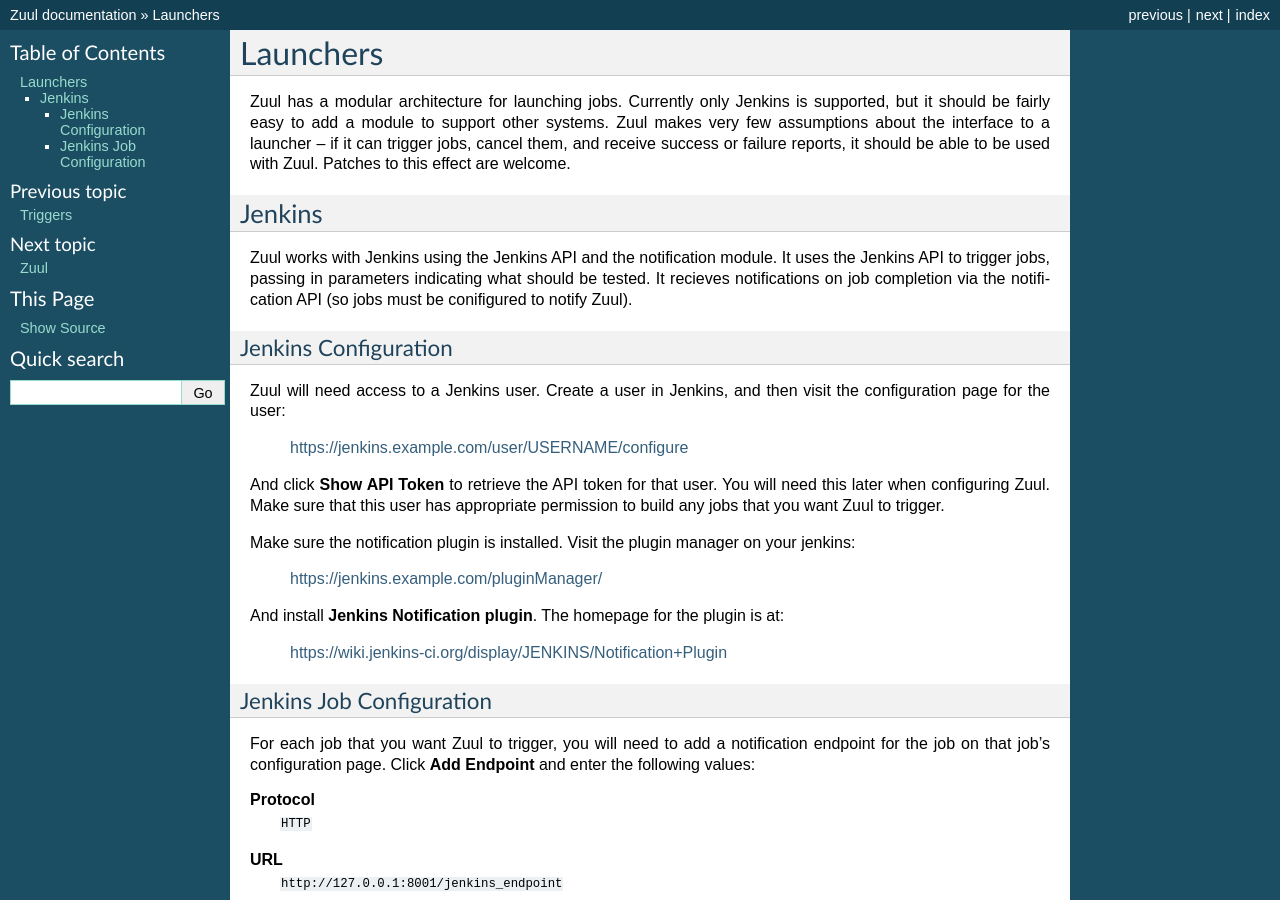
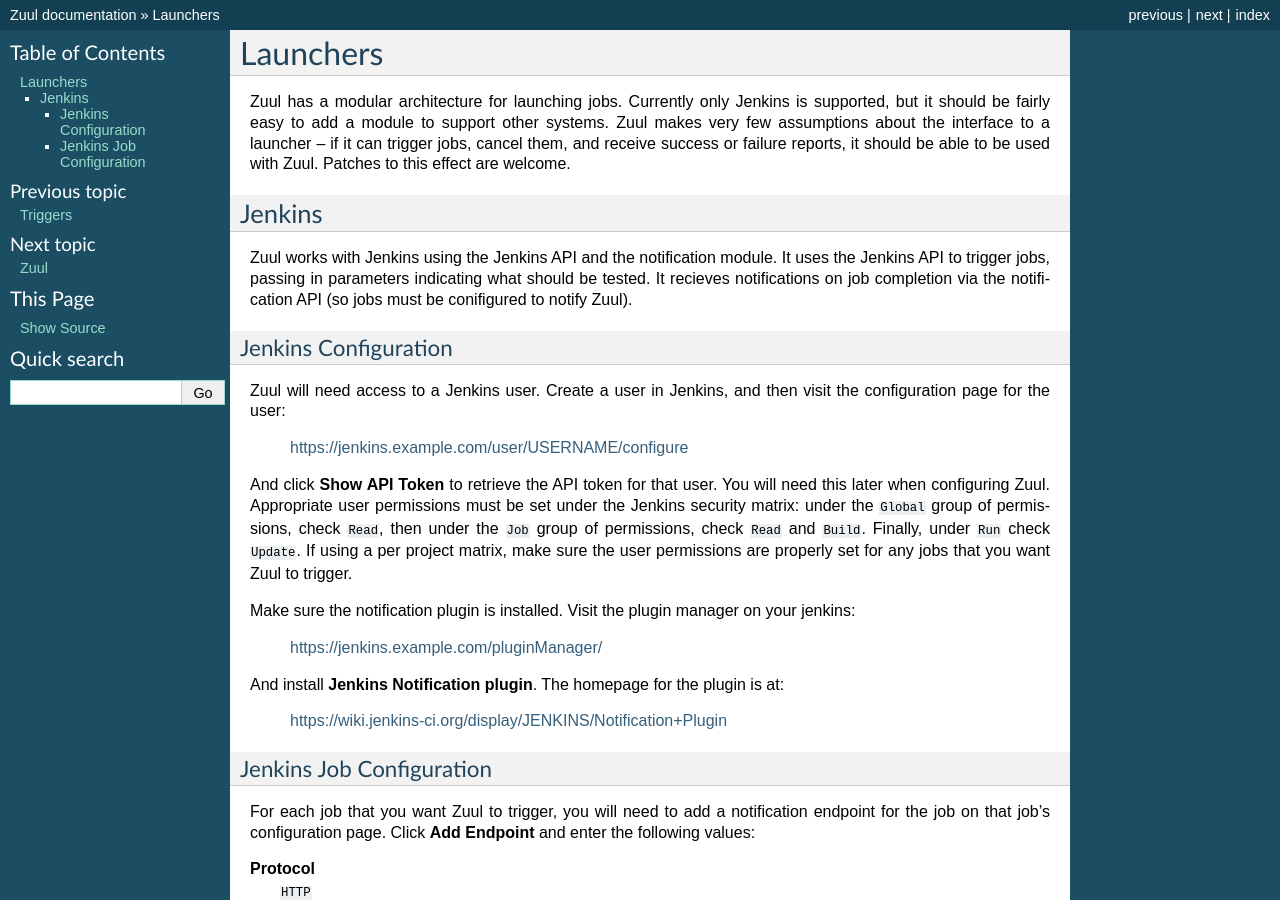
Before and after one commit to openstack-infra/zuul, a Sphinx documentation site: the page built from doc/source/launchers.rst, in a window 1280 px wide and 900 px high. Built offline with Sphinx 7.4.7, drawn with Linux system fonts in a browser that asks for light colours; the version number could not be read and is left out.

Commit message:
document Jenkins user permissions
This document the required permissions of the Zuul Jenkins user.

Change-Id: Id977e3813f943b032c7628d8cdc663b3bdbb688d
Reviewed-on: https://review.openstack.org/16528
Reviewed-by: Jeremy Stanley <fungi@yuggoth.org>
Approved: Clark Boylan <clark.boylan@gmail.com>
Reviewed-by: Clark Boylan <clark.boylan@gmail.com>
Tested-by: Jenkins

```diff
--- a/doc/source/launchers.rst
+++ b/doc/source/launchers.rst
@@ -29,9 +29,13 @@
   https://jenkins.example.com/user/USERNAME/configure
 
 And click **Show API Token** to retrieve the API token for that user.
-You will need this later when configuring Zuul.  Make sure that this
-user has appropriate permission to build any jobs that you want Zuul
-to trigger.
+You will need this later when configuring Zuul.  Appropriate user
+permissions must be set under the Jenkins security matrix: under the
+``Global`` group of permissions, check ``Read``, then under the ``Job``
+group of permissions, check ``Read`` and  ``Build``. Finally, under
+``Run`` check ``Update``.  If using a per project matrix, make sure the
+user permissions are properly set for any jobs that you want Zuul to
+trigger.
 
 Make sure the notification plugin is installed.  Visit the plugin
 manager on your jenkins:
```
